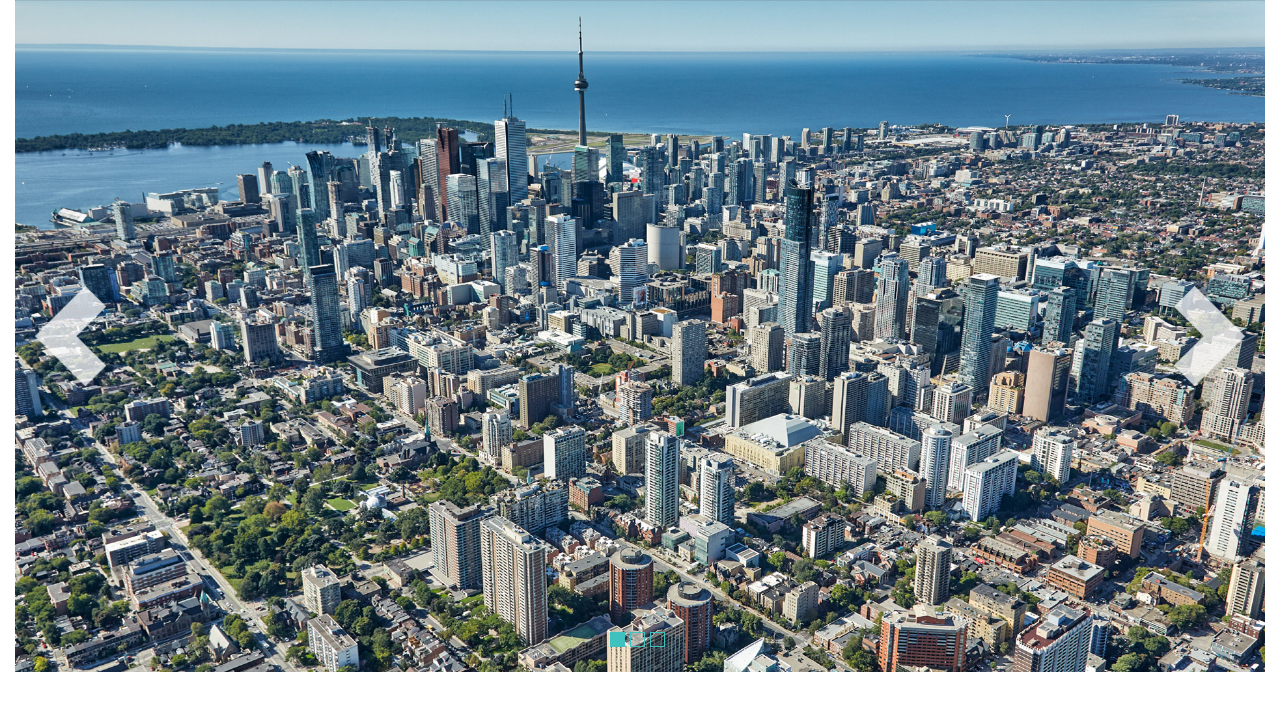
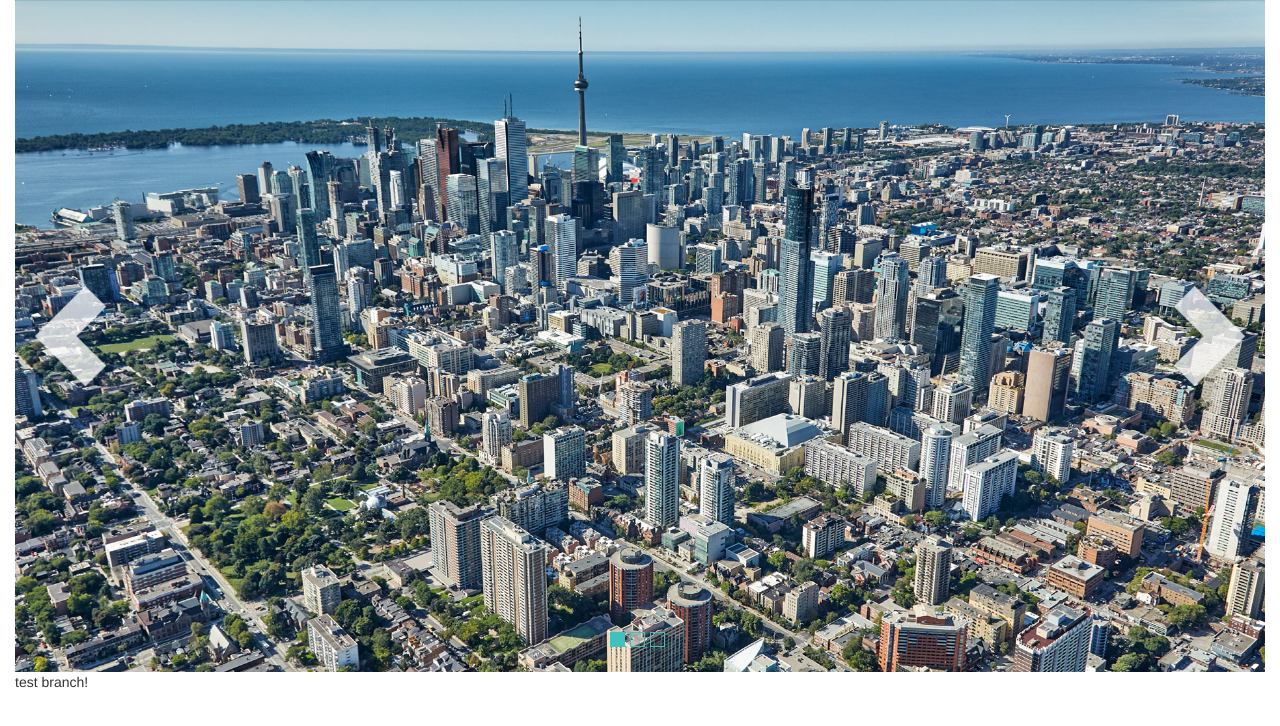
Before and after one commit to gascgit/maxmaps, a plain HTML site: page index.html in a window 1280 px wide. Drawn offline with nearby package versions, Linux system fonts and the light colour scheme; a web font is replaced by a local one.

Commit message:
test branch

```diff
--- a/index.html
+++ b/index.html
@@ -80,6 +80,9 @@
                </div>
                <div class="herocontrols text-center"></div>
             </div>
+            <div class="col-md-12">
+               test branch!
+            </div>
          </div>
       </div>
       <!-- /container -->
```
